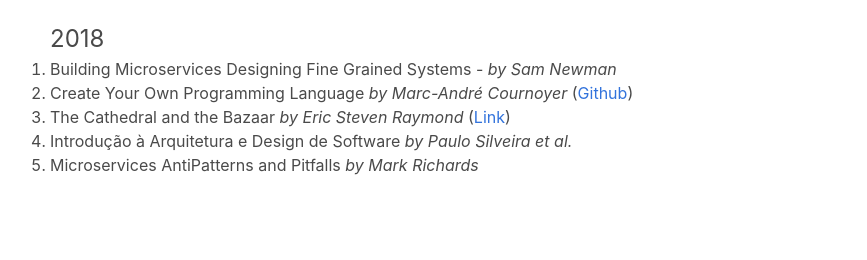
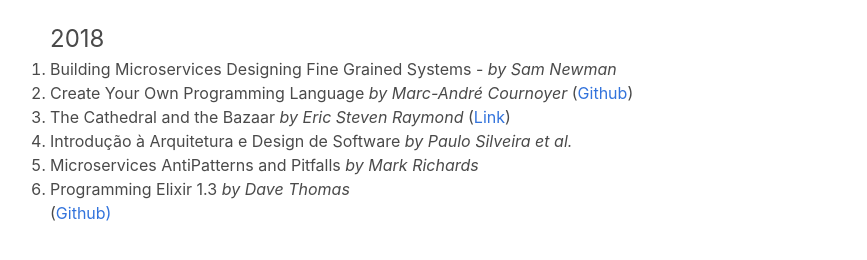
Before and after one commit to Trunkol/Trunkol.github.io, a plain HTML site: page books.html in a window 1280 px wide. Shown: the part 116-376 px from the top of the page, without its empty margins (14-881 px from the left). Drawn offline with nearby package versions, Linux system fonts and the light colour scheme.

Commit message:
add programming elixir 1.3

```diff
--- a/books.html
+++ b/books.html
@@ -28,6 +28,7 @@
                         <li>The Cathedral and the Bazaar <i>by Eric Steven Raymond</i> (<a href=" http://www.catb.org/~esr/writings/cathedral-bazaar/cathedral-bazaar/" target="_blank">Link</a>) </li>
                         <li>Introdução à Arquitetura e Design de Software <i>by Paulo Silveira et al.</i> </li>
                         <li>Microservices AntiPatterns and Pitfalls <i>by Mark Richards</i> </li>
+                        <li>Programming Elixir 1.3 <i>by Dave Thomas</i></li> (<a href="https://github.com/Trunkol/programming-elixir-1.3" target="_blank">Github<a>)
                     </ol>
                 </div>
 
```
